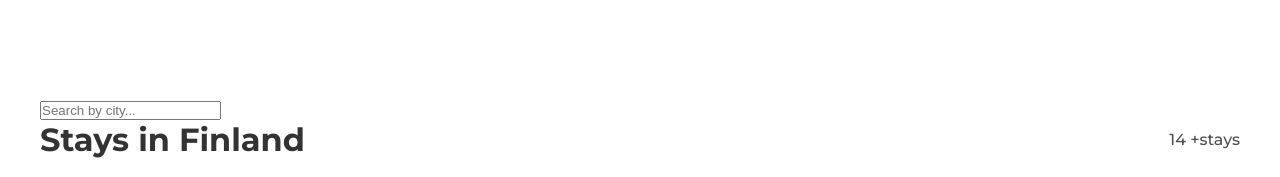
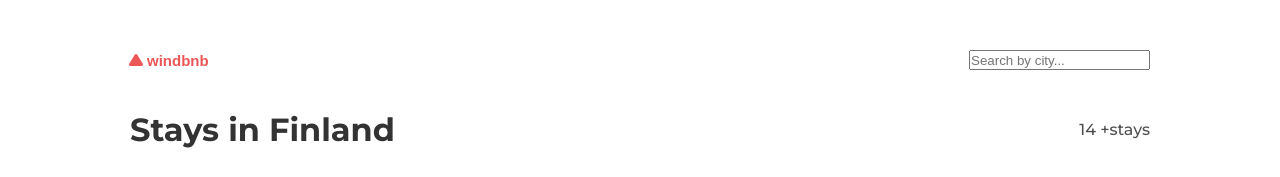
Before and after one commit to hebertclever/reservasOnline, a React (Vite) app: page / in a window 1280 px wide. Shown: the top 177 px of the page. Built offline with nearby package versions, Linux system fonts and the light colour scheme; grey boxes are pictures that could not be loaded.

Commit message:
logo feito e posicionado na esquerda com um filtro simples na direita

```diff
--- a/src/components/Header.jsx
+++ b/src/components/Header.jsx
@@ -1,5 +1,7 @@
 import React from 'react';
 import SearchBar from './SearchBar';
+import { FontAwesomeIcon } from '@fortawesome/react-fontawesome';
+import { faPlay, faPollH } from '@fortawesome/free-solid-svg-icons';
 
 function Header({ setFilter, stays }) {
   // Extrai todos os países dos dados de estadia
@@ -11,6 +13,14 @@ function Header({ setFilter, stays }) {
   return (
     <>
       <nav>
+        <div className="container-logo">
+          <FontAwesomeIcon
+            className="logo"
+            icon={faPlay}
+            rotation={270}
+          ></FontAwesomeIcon>
+          <h1>windbnb</h1>
+        </div>
 
         <input
           type="text"
@@ -18,9 +28,9 @@ function Header({ setFilter, stays }) {
           onChange={event => setFilter(event.target.value)}
         />
       </nav>
-      <div className='countries'>
-      <h1>{`Stays in ${uniqueCountries.join(', ')}`}</h1>
-        <p>{`${stays.length} +stays` }</p>
+      <div className="countries">
+        <h1>{`Stays in ${uniqueCountries.join(', ')}`}</h1>
+        <p>{`${stays.length} +stays`}</p>
       </div>
     </>
   );
--- a/src/index.css
+++ b/src/index.css
@@ -8,14 +8,13 @@
 
 body {
   max-width: 1240px;
-  margin: 0 auto; /* Isso centraliza o conteúdo */
+  margin: 0 auto;
   display: flex;
-  flex-direction: column; /* Adicionado para alinhar o conteúdo verticalmente */
+  flex-direction: column;
   align-items: center;
   font-family: 'Montserrat', sans-serif;
   /* font-family: 'Mulish', sans-serif; */
   padding: 0 20px;
-  margin-top: 100px;
 }
 
 img {
@@ -27,6 +26,7 @@ h4 {
   color: #333;
   font-weight: 700;
   margin-top: 10px;
+  width: 320px;
 }
 
 .icon {
@@ -35,6 +35,7 @@ h4 {
 
 .card-primeira-descricao p strong {
   margin-right: 20px;
+  width: 320px;
   font-size: 15px;
   color: #4f4f4f;
   font-weight: 700;
@@ -77,6 +78,7 @@ h4 {
 .card-primeira-descricao {
   display: flex;
   justify-content: space-between;
+  width: 320px;
 }
 
 .rating {
@@ -86,6 +88,37 @@ h4 {
 }
 
 /* CSS do Component Header */
+
+nav {
+    display: flex;
+    margin-top: 10px;
+    height: 100px;
+    align-items: center;
+}
+
+nav h1 {
+  color: #eb5757;
+  font-family: 'Poppins', sans-serif;
+  font-size: 15px;
+  font-weight: 800;
+}
+
+input {
+    margin-left: auto;
+    height: 20px;
+}
+
+.container-logo {
+  display: flex;
+  width: 200px;
+  height: 150px;
+  align-items: center;
+}
+
+.logo {
+  color: #eb5757;
+  margin-right: 5px;
+}
 
 .countries {
   display: flex;
--- a/src/index.html
+++ b/src/index.html
@@ -6,7 +6,7 @@
     <link rel="preconnect" href="https://fonts.googleapis.com" />
     <link rel="preconnect" href="https://fonts.gstatic.com" crossorigin />
     <link
-      href="https://fonts.googleapis.com/css2?family=Montserrat:ital,wght@0,100;0,200;0,300;0,400;0,500;0,600;0,700;0,800;1,500;1,600;1,700&family=Mulish:ital,wght@0,200;0,400;0,500;0,600;0,700;1,400;1,500;1,600&display=swap"
+      href="https://fonts.googleapis.com/css2?family=Montserrat:ital,wght@0,100;0,200;0,300;0,400;0,500;0,600;0,700;0,800;1,500;1,600;1,700&family=Mulish:ital,wght@0,200;0,400;0,500;0,600;0,700;1,400;1,500;1,600&family=Poppins:wght@500;600;700;800&display=swap"
       rel="stylesheet"
     />
     <title></title>
```
